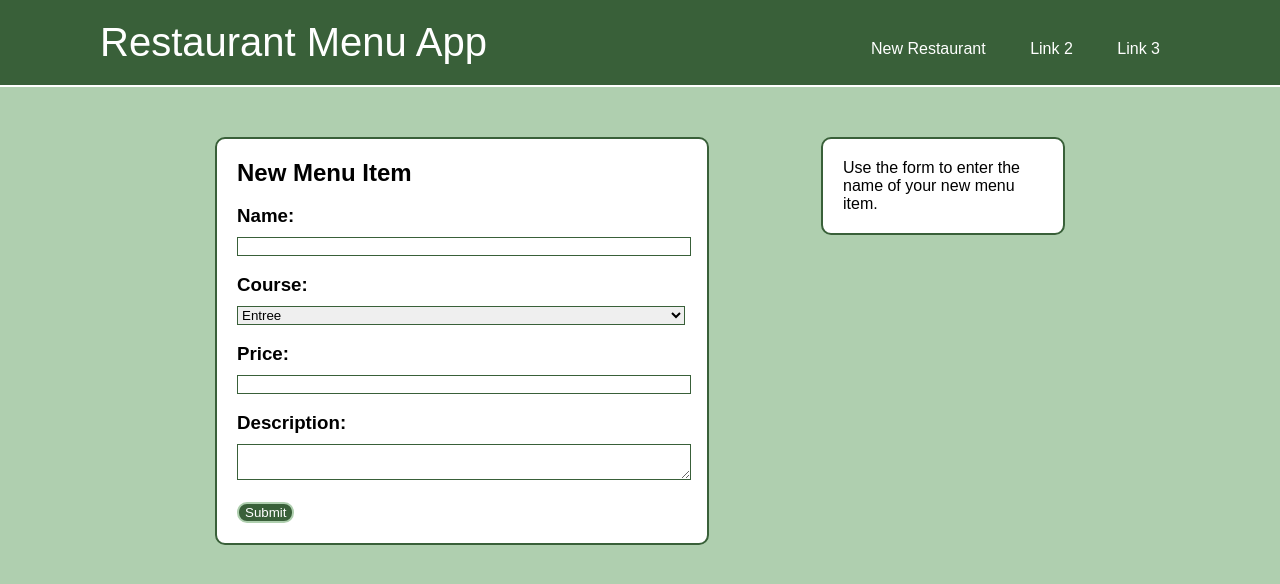
After one commit to davidhammaker/Restaurant_Menu_App, a Flask app: template restaurant_menu_app/templates/add_item.html in a window 1280 px wide. The commit adds this page. Shown: the top 584 px of the page. Run offline with Flask 2, Linux system fonts and the light colour scheme; the template is opened without the code that fills it: values that come from a table or form of the project are taken from there, others are empty.

Commit message:
Enable 'MenuItem' addition
This addition employs 'MenuItemsForm' to receive a menu item name,
course, price, and description from the user. This takes place on the
new 'add_item' view, which returns the new 'add_item.html' template. A
'MenuItemForm' instance is displayed on the template. Restaurant menus
may not have two items by the same name, or a flash message will inform
the user that the user must fill out the form again with a new name.
(This takes place without the 'validate_name' function, which has been
removed.)

```diff
--- a/restaurant_menu_app/forms.py
+++ b/restaurant_menu_app/forms.py
@@ -24,14 +24,9 @@ class MenuItemsForm(FlaskForm):
                          validators=[DataRequired()])
     description = TextAreaField('Description', validators=[DataRequired(),
                                                            Length(min=1, max=300)])
-    price = StringField('Course', validators=[DataRequired(), Length(min=1, max=10)])
+    price = StringField('Price', validators=[DataRequired(), Length(min=1, max=10)])
     restaurant_id = IntegerField('Restaurant ID', validators=[DataRequired()])
     submit = SubmitField('Submit')
-
-    def validate_name(self, name, restaurant_id):
-        name = MenuItem.query.filter_by(name=name, restaurant_id=restaurant_id).first()
-        if name:
-            raise ValidationError('That item is already on the menu.')
 
 
 class DeleteConfirmForm(FlaskForm):
--- a/restaurant_menu_app/static/main.css
+++ b/restaurant_menu_app/static/main.css
@@ -224,4 +224,16 @@ nav{
     border-radius: 10px;
     padding: 4px;
     float: right;
+    margin-left: 5px;
 }
+
+.add-button{
+    color: #393960;
+    background-color: #9999ff;
+    border-width: 2px;
+    border-style: solid;
+    border-radius: 10px;
+    padding: 4px;
+    float: right;
+    margin-left: 5px;
+}
--- /dev/null
+++ b/restaurant_menu_app/templates/add_item.html
@@ -0,0 +1,73 @@
+{% extends "base.html" %}
+
+{% block content %}
+        <div class="content">
+            <div class="main">
+                <form class="res-form" action="" method="post">
+                    <h2>New Menu Item</h2>
+                    <br>
+                    {{ form.hidden_tag() }}
+                    <h3>{{ form.name.label }}:</h3>
+                    {% if form.name.errors %}
+                        <p>{{ form.name(class="res-form-field-errors") }}</p>
+                        <div class="error-feedback">
+                            <ul>
+                                {% for error in form.name.errors %}
+                                    <li>{{ error }}</li>
+                                {% endfor %}
+                            </ul>
+                        </div>
+                    {% else %}
+                        <p>{{ form.name(class="res-form-field") }}</p>
+                    {% endif %}
+                    <br>
+                    <h3>{{ form.course.label }}:</h3>
+                    {% if form.course.errors %}
+                        <p>{{ form.course(class="res-form-field-errors") }}</p>
+                        <div class="error-feedback">
+                            <ul>
+                                {% for error in form.course.errors %}
+                                    <li>{{ error }}</li>
+                                {% endfor %}
+                            </ul>
+                        </div>
+                    {% else %}
+                        <p>{{ form.course(class="res-form-field") }}</p>
+                    {% endif %}
+                    <br>
+                    <h3>{{ form.price.label }}:</h3>
+                    {% if form.price.errors %}
+                        <p>{{ form.price(class="res-form-field-errors") }}</p>
+                        <div class="error-feedback">
+                            <ul>
+                                {% for error in form.price.errors %}
+                                    <li>{{ error }}</li>
+                                {% endfor %}
+                            </ul>
+                        </div>
+                    {% else %}
+                        <p>{{ form.price(class="res-form-field") }}</p>
+                    {% endif %}
+                    <br>
+                    <h3>{{ form.description.label }}:</h3>
+                    {% if form.description.errors %}
+                        <p>{{ form.description(class="res-form-field-errors") }}</p>
+                        <div class="error-feedback">
+                            <ul>
+                                {% for error in form.description.errors %}
+                                    <li>{{ error }}</li>
+                                {% endfor %}
+                            </ul>
+                        </div>
+                    {% else %}
+                        <p>{{ form.description(class="res-form-field") }}</p>
+                    {% endif %}
+                    <br>
+                    {{ form.submit(class="res-form-button") }}
+                </form>
+            </div>
+            <div class="col-r">
+                <p>Use the form to enter the name of your new menu item.</p>
+            </div>
+        </div>
+{% endblock content %}
--- a/restaurant_menu_app/templates/restaurant.html
+++ b/restaurant_menu_app/templates/restaurant.html
@@ -6,6 +6,7 @@
                     <article>
                         <div class="res-head">
                             <a class="delete-button" href="{{ url_for('delete_confirm', restaurant_name=restaurant.name) }}">Delete</a>
+                            <a class="add-button" href="{{ url_for('add_item', restaurant_name=restaurant.name)}}">Add Item</a>
                             <h1>{{ restaurant.name }}</h1>
                         </div>
                     </article>
```
Also changed, not shown: restaurant_menu_app/views.py (+22 -1 lines).
